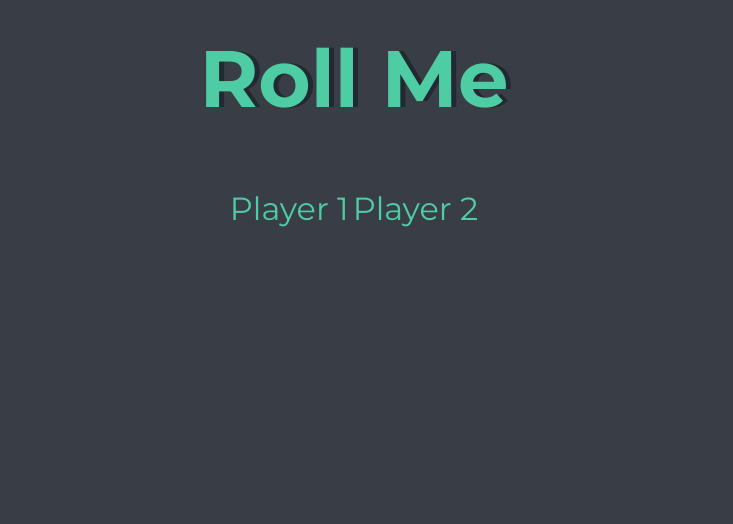
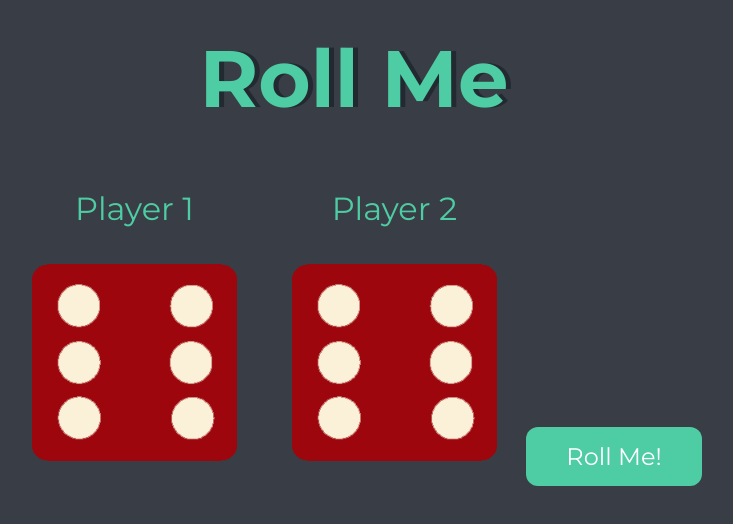
Before and after one commit to joyeaudia/Daduu-Meah-Hijau, a plain HTML site: page dicee.html in a window 1280 px wide. Shown: the whole page, without its empty margins (286-1019 px from the left). Drawn offline with Linux system fonts and the light colour scheme.

Commit message:
last
okk

```diff
--- a/dicee.html
+++ b/dicee.html
@@ -8,19 +8,24 @@
     <link rel="preconnect" href="https://fonts.gstatic.com" crossorigin>
     <link href="https://fonts.googleapis.com/css2?family=Lato:ital,wght@0,100;0,300;0,400;0,700;0,900;1,100;1,300;1,400;1,700;1,900&family=Montserrat:ital,wght@0,100..900;1,100..900&display=swap" rel="stylesheet">
   </head>
+
   <body>
     <div class="container">
       <h1>Roll Me</h1>
 
       <div class="dice">
         <p>Player 1</p>
-        <img class="img1" src="" />
+        <img class="img1" src="images/dice6.png" />
       </div>
 
       <div class="dice">
         <p>Player 2</p>
-        <img class="img2" src="" />
+        <img class="img2" src="images/dice6.png" />
       </div>
+
+      <button onclick="rollDice()">Roll Me!</button>
+
     </div>
+    <script src="j.js" charset="utf-8"></script>
   </body>
 </html>
--- a/j.js
+++ b/j.js
@@ -0,0 +1,19 @@
+
+document.querySelector(".img1").setAttribute("src", "images/dice6.png");
+document.querySelector(".img2").setAttribute("src", "images/dice6.png");
+
+function rollDice() {
+  let rand1 = Math.floor(Math.random() * 6) + 1;
+  let rand2 = Math.floor(Math.random() * 6) + 1;
+
+  document.querySelector(".img1").setAttribute("src", "images/dice" + rand1 + ".png");
+  document.querySelector(".img2").setAttribute("src", "images/dice" + rand2 + ".png");
+
+  if (rand1 > rand2) {
+    document.querySelector("h1").innerHTML = "Player 1 Wins! 🚩";
+  } else if (rand2 > rand1) {
+    document.querySelector("h1").innerHTML = "Player 2 Wins! 🚩";
+  } else {
+    document.querySelector("h1").innerHTML = "Draw! 🤝";
+  }
+}
--- a/styles.css
+++ b/styles.css
@@ -7,7 +7,6 @@
 .dice {
   text-align: center;
   display: inline-block;
-
 }
 
 body {
@@ -31,3 +30,21 @@ p {
 img {
   width: 80%;
 }
+
+/* style tombol roll */
+button {
+  margin-top: 30px;
+  padding: 15px 40px;
+  font-size: 1.5rem;
+  font-family: "Montserrat", sans-serif;
+  color: #fff;
+  background-color: #4ECCA3;
+  border: none;
+  border-radius: 12px;
+  cursor: pointer;
+  transition: 0.3s;
+}
+
+button:hover {
+  background-color: #3ca589;
+}
```
Also changed, not shown: j.min.js (added).
